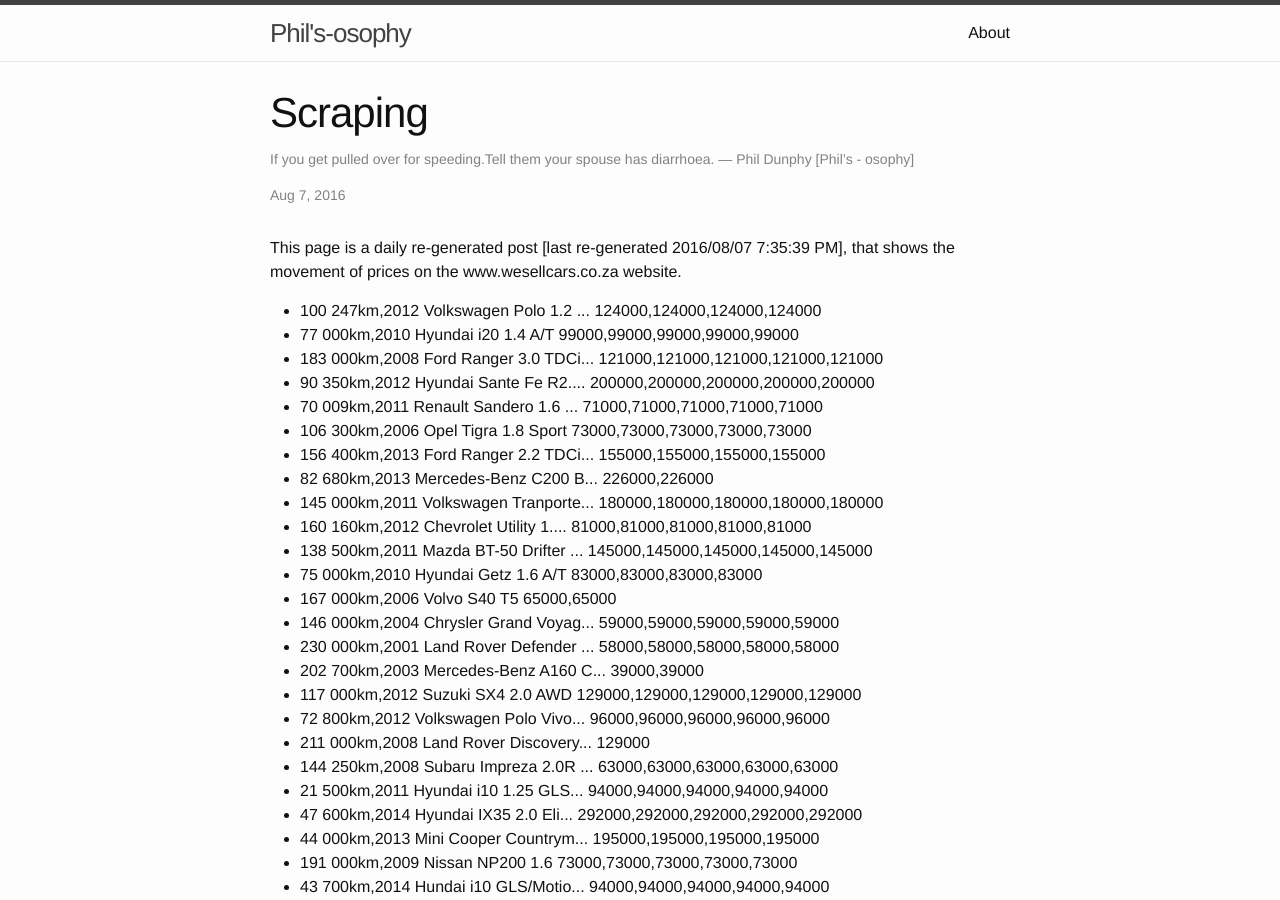
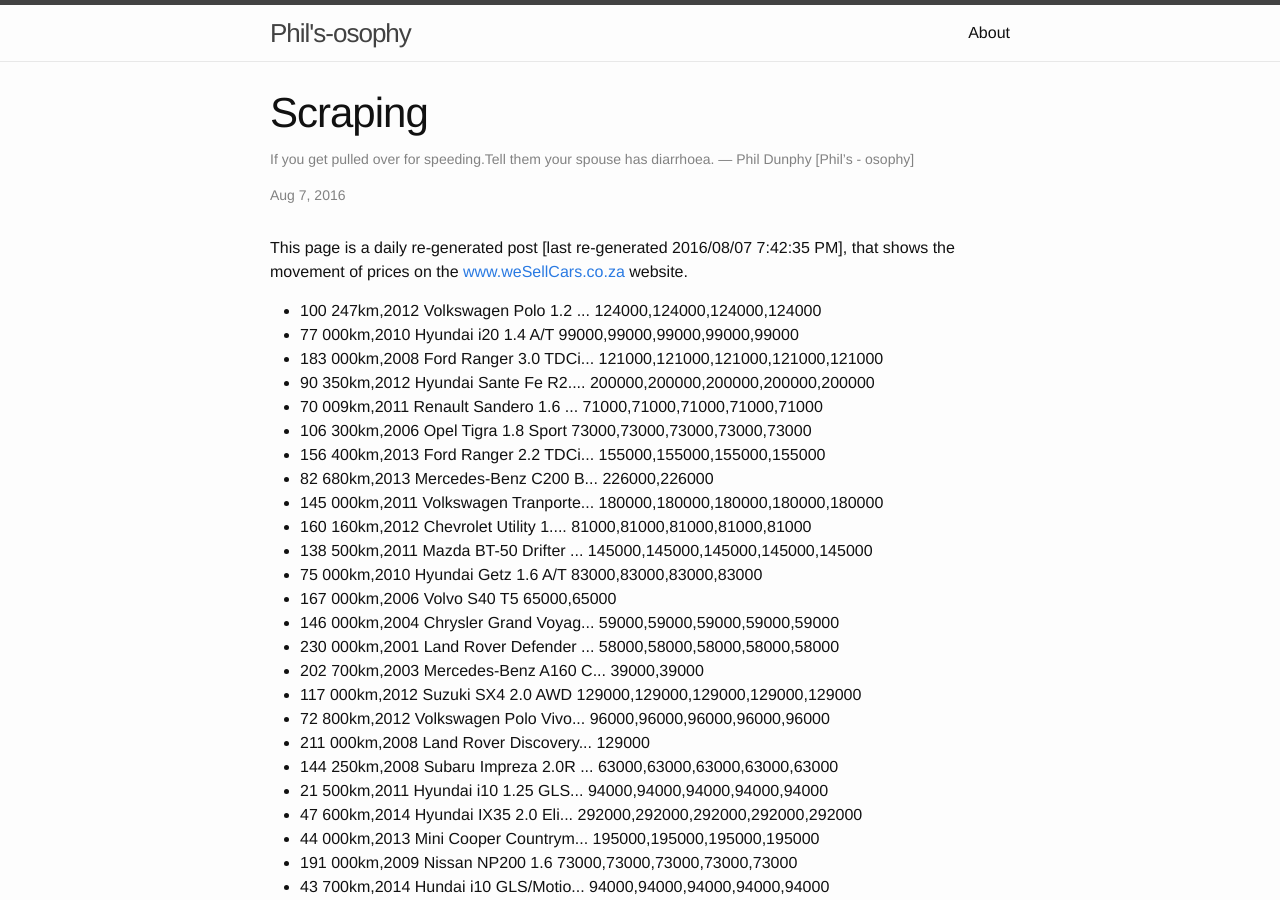
Before and after one commit to apdekock/apdekock.github.io, a Jekyll site: the page built from _posts/2015-08-04-weMineData.markdown, in a window 1280 px wide and 900 px high. Built offline with Jekyll 4.4.1, drawn with Linux system fonts in a browser that asks for light colours.

Commit message:
Updated 2016/08/07 7:42:35 PM

```diff
--- a/_posts/2015-08-04-weMineData.markdown
+++ b/_posts/2015-08-04-weMineData.markdown
@@ -5,7 +5,7 @@
 quote: "If you get pulled over for speeding.Tell them your spouse has diarrhoea. — Phil Dunphy [Phil’s - osophy]"
 categories: scraping, auto generatingpost
 ---
-This page is a daily re-generated post [last re-generated  2016/08/07 7:35:39 PM], that shows the movement of prices on the www.wesellcars.co.za website.
+This page is a daily re-generated post [last re-generated  2016/08/07 7:42:35 PM], that shows the movement of prices on the [www.weSellCars.co.za](http://www.wesellcars.co.za) website.
 
 <ul>
 <li><div> 100 247km,2012 Volkswagen Polo 1.2 ... <span class="sparklines">124000,124000,124000,124000</span></div></li>
```
